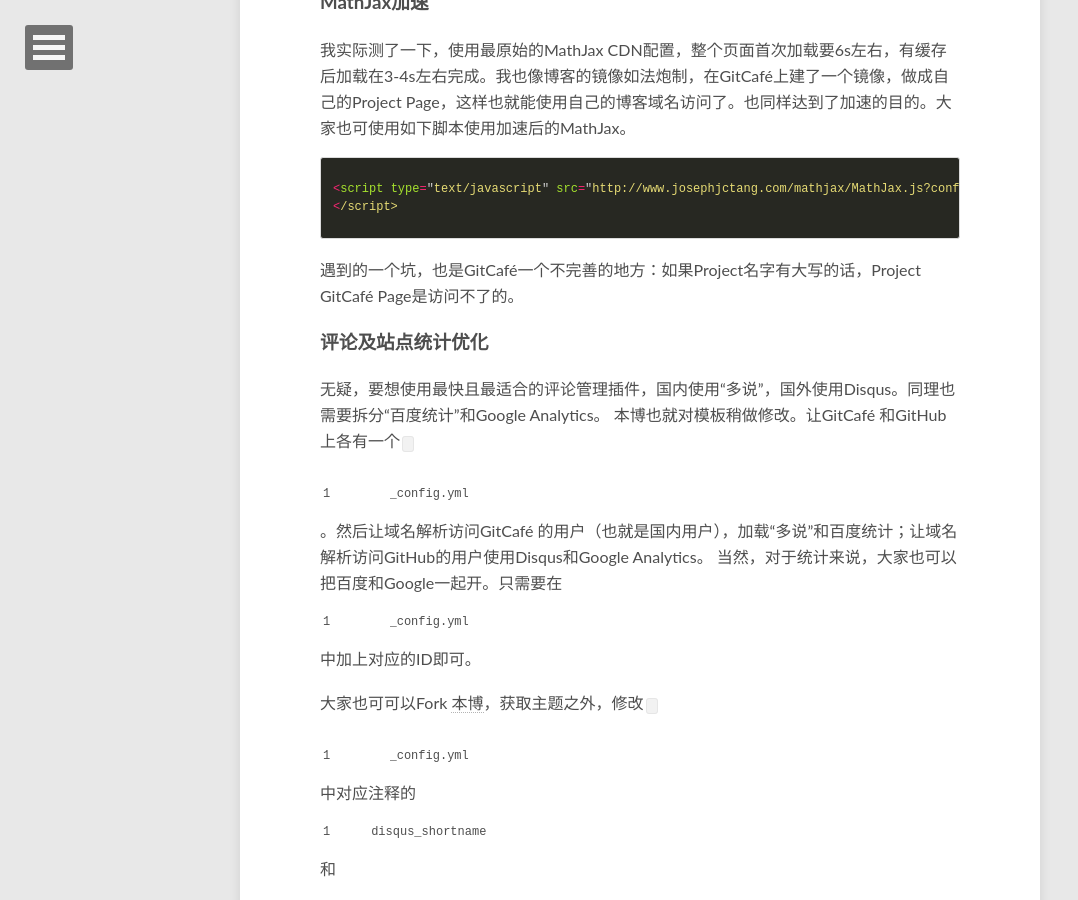
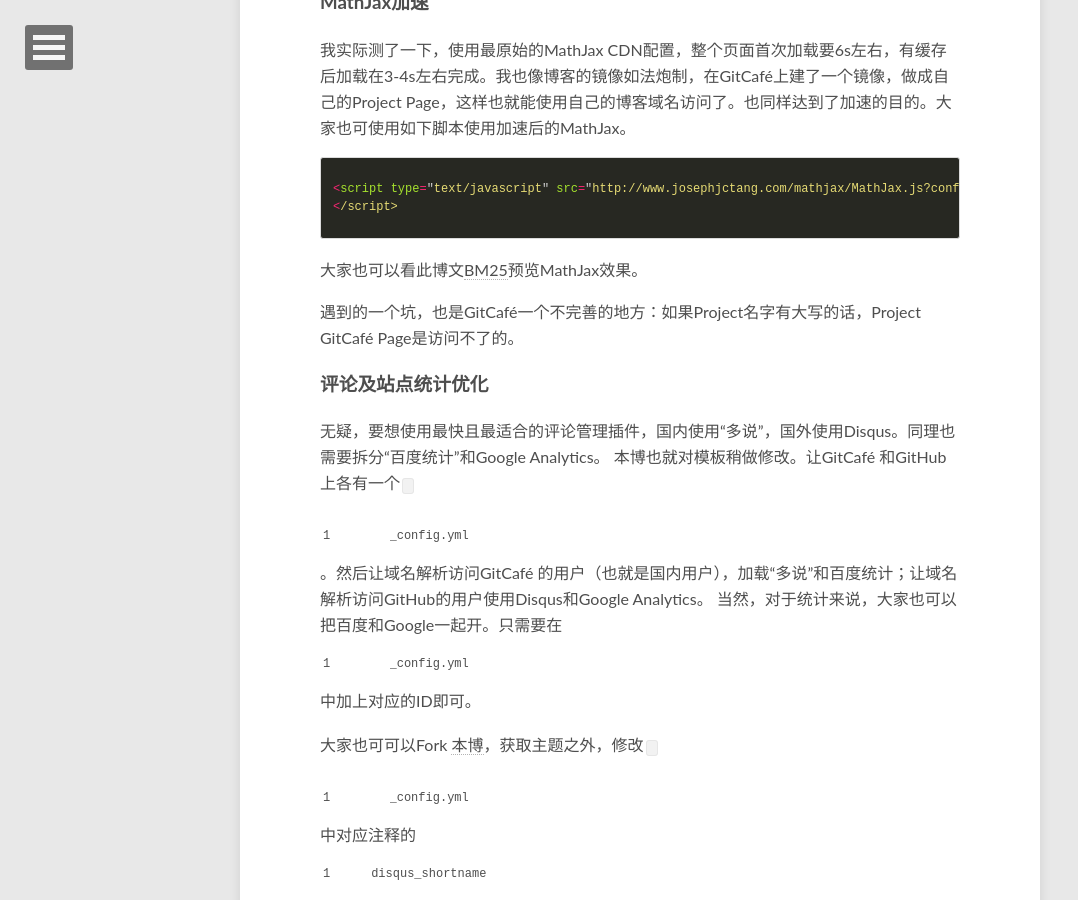
Before and after one commit to jinntrance/blog, a Jekyll site: the page built from _posts/2015-03-22-github.markdown, in a window 1280 px wide and 900 px high, scrolled down 1981 px. Shown: the whole window, without its empty margins (0-1078 px from the left). Built offline with Jekyll 4.4.1, drawn with Linux system fonts in a browser that asks for light colours; comment, search, counter and statistics services are not loaded.

Commit message:
add post links

```diff
--- a/_posts/2015-03-22-github.markdown
+++ b/_posts/2015-03-22-github.markdown
@@ -80,6 +80,8 @@
 </script>
 {% endhighlight %}
 
+大家也可以看此博文[BM25]({% post_url 2014-08-19-bm25 %})预览MathJax效果。
+
 遇到的一个坑，也是GitCafé一个不完善的地方：如果Project名字有大写的话，Project GitCafé Page是访问不了的。
 
 
```
